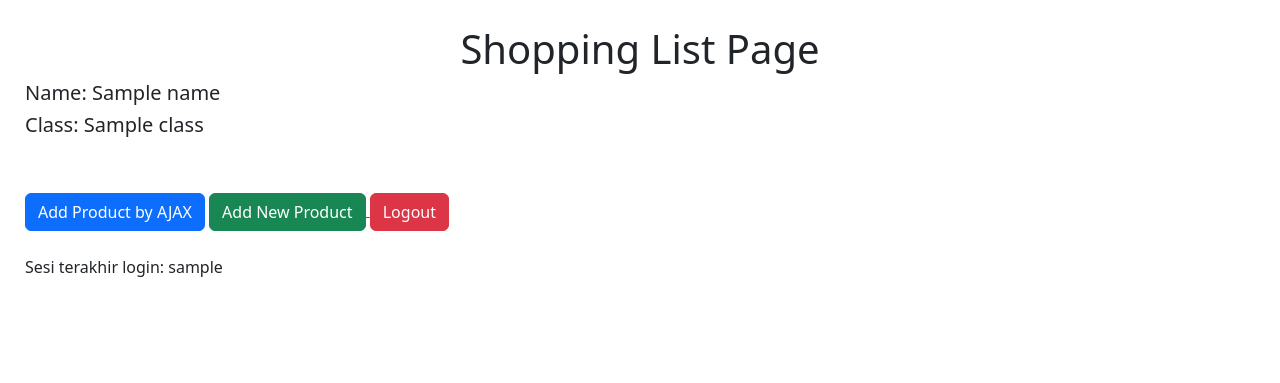
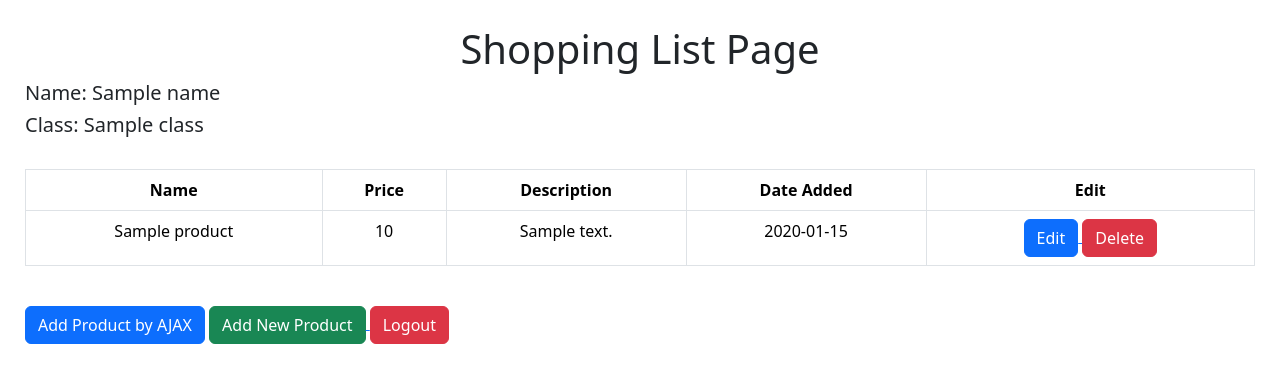
Before and after one commit to raviehasan/shopping-list, a Django app: template main/templates/main.html in a window 1280 px wide. Shown: the part 70-453 px from the top of the page. Run offline with Django 4.2, Linux system fonts and the light colour scheme; the template is opened without the code that fills it: most values are stand-ins (such as "Sample title", 1, 10 or a date in 2020).

Commit message:
redeploy

```diff
--- a/main/templates/main.html
+++ b/main/templates/main.html
@@ -27,7 +27,7 @@
     <h5>Class: {{class}}</h5>
     <br>
 
-    <table id="product_table"></table>
+    <table id="product_table" class="table table-bordered text-center"></table>
 
     <br>
 
@@ -79,8 +79,6 @@
         </button>
     </a>
     <br><br>
-
-    <p class="text-right">Sesi terakhir login: {{last_login}}</p>
 </div>
 
 <script>
@@ -97,7 +95,7 @@
             <th scope="col">Price</th>
             <th scope="col">Description</th>
             <th scope="col">Date Added</th>
-            <th scope="col">Edit Something</th>
+            <th scope="col">Edit</th>
         </tr>`;
         products.forEach((item) => {
             htmlString += `\n<tr>
@@ -105,13 +103,25 @@
             <td>${item.fields.price}</td>
             <td>${item.fields.description}</td>
             <td>${item.fields.date_added}</td>
+            <td>
+                <a href="edit-product/${item.pk}">
+                    <button  type="button" class="btn btn-primary">
+                        Edit
+                    </button>
+                </a>
+                <a href="delete/${item.pk}">
+                    <button type="button" class="btn btn-danger">
+                        Delete
+                    </button>
+                </a>
+            </td>
         </tr>`
         })
 
         document.getElementById("product_table").innerHTML = htmlString
     }
 
-    refreshProducts
+    refreshProducts();
 
     function addProduct() {
         fetch("{% url 'main:add_product_ajax' %}", {
```
